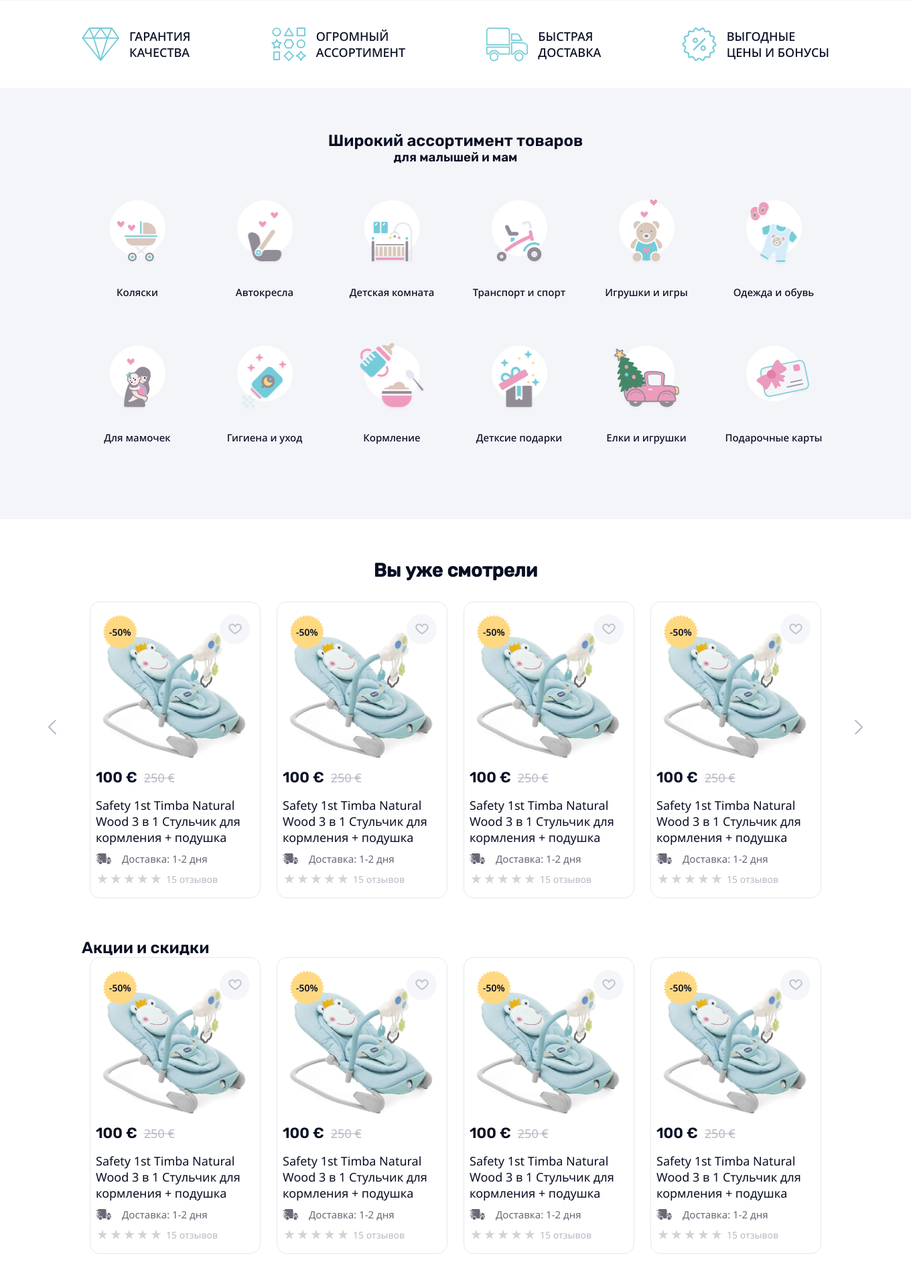
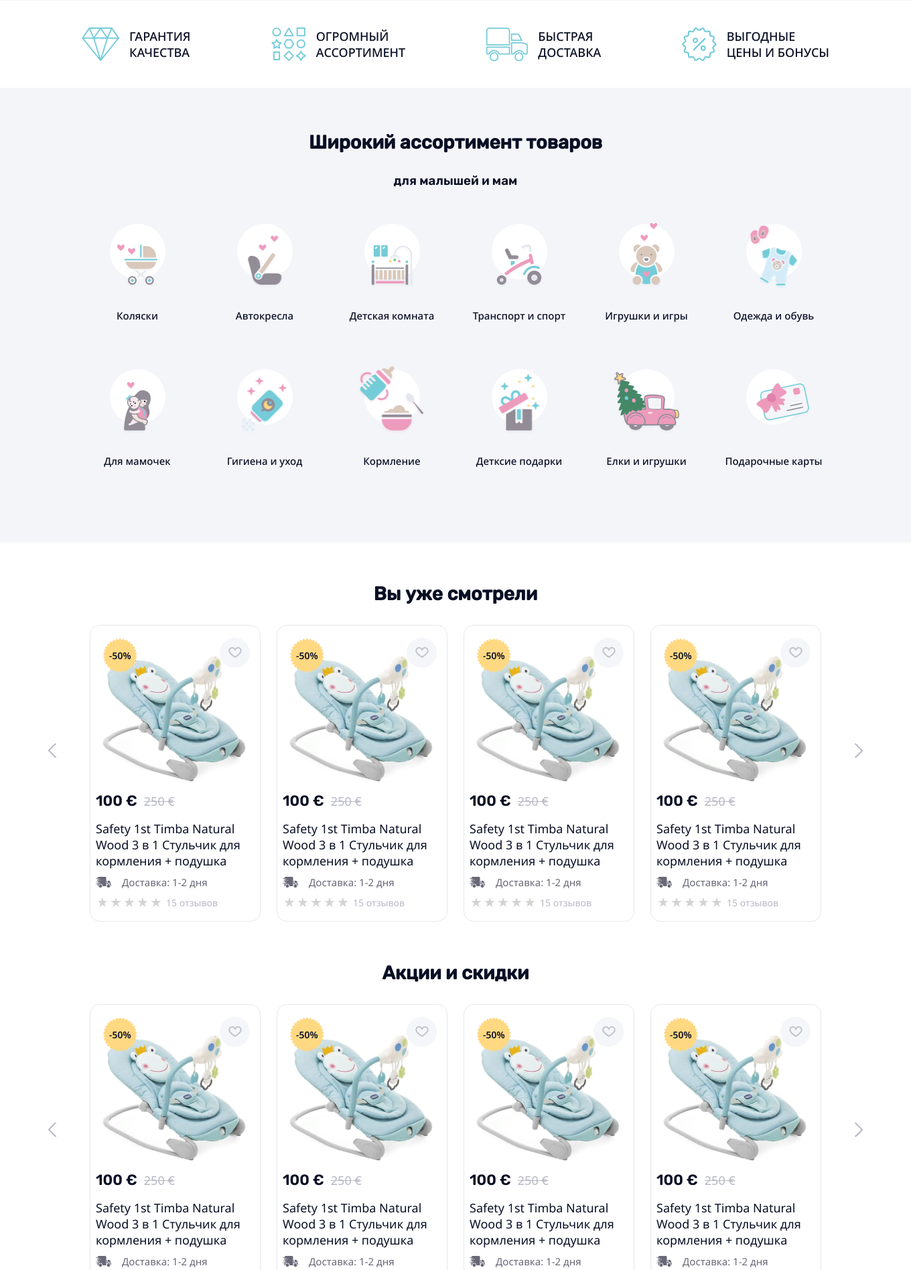
Before and after one commit to Nekiyorik/Bernu-Veikals, a PHP site: page / in a window 1360 px wide; the page is wider, and only the part inside the window is pictured. Shown: the part 812-2708 px from the top of that part at 67% size. Before the commit the page ends 2684 px from the top of that part, so only its background shows below. Run offline with PHP 8.4, Linux system fonts and the light colour scheme.

Commit message:
Pending changes exported from your codespace

```diff
--- a/css/style.css
+++ b/css/style.css
@@ -65,6 +65,7 @@ a {
   width: 1116px;
   margin: 0 auto;
   height: inherit;
+  position: relative;
 }
 .blue {
   background: #74ccd8;
@@ -508,7 +509,7 @@ nav .wrapper {
 .watched .wrapper {
   position: relative;
 }
-.watched h2{
+h2{
   font-family: 'Rubik';
   font-style: normal;
   font-weight: 600;
--- a/index.html
+++ b/index.html
@@ -428,10 +428,10 @@
         <article class="watched">
             <div class="wrapper">
                 <h2>Вы уже смотрели</h2>
-                <div class="slider-arrow prev">
+                <div class="slider-arrow prev prev-watched">
                     <img src="img/svg/arrow-left-grey.svg" alt="#">
                 </div>
-                <div class="slider product-cardlist">
+                <div class="slider slider-watched product-cardlist">
                     <article class="product-card">
                         <div class="product-card__img">
                             <img src="img/product/image 3.png" alt="#" class="product-card__img-main">
@@ -703,7 +703,7 @@
                         </div>
                     </article>
                 </div>
-                <div class="slider-arrow next">
+                <div class="slider-arrow next next-watched">
                     <img src="img/svg/arrow-right-grey.svg" alt="#">
                 </div>
             </div>
@@ -711,10 +711,10 @@
         <article class="promotion">
             <div class="wrapper">
                 <h2>Акции и скидки</h2>
-                <div class="slider-arrow prev">
+                <div class="slider-arrow prev prev-promotion">
                     <img src="img/svg/arrow-left-grey.svg" alt="#">
                 </div>
-                <div class="slider product-cardlist">
+                <div class="slider slider-promotion product-cardlist">
                     <article class="product-card">
                         <div class="product-card__img">
                             <img src="img/product/image 3.png" alt="#" class="product-card__img-main">
@@ -986,7 +986,7 @@
                         </div>
                     </article>
                 </div>
-                <div class="slider-arrow next">
+                <div class="slider-arrow next next-promotion">
                     <img src="img/svg/arrow-right-grey.svg" alt="#">
                 </div>
             </div>
--- a/js/script.js
+++ b/js/script.js
@@ -10,14 +10,22 @@ $('document').ready(function(){
         $(this).toggleClass('pink')
         $(this).find('p').css('color', '#090F24')
     });
-    $('.slider').slick({
+    $('.slider-watched').slick({
         infinite: true,
         slidesToShow: 4,
         slidesToScroll: 1,
         arrow:true,
-        nextArrow: $('.next'),
-        prevArrow: $('.prev')
-      });
+        nextArrow: $('.next-watched'),
+        prevArrow: $('.prev-watched')
+    });
+    $('.slider-promotion').slick({
+        infinite: true,
+        slidesToShow: 4,
+        slidesToScroll: 1,
+        arrow:true,
+        nextArrow: $('.next-promotion'),
+        prevArrow: $('.prev-promotion')
+    });
 
     //рейтинговая система товаров
     $('.rating label').click(function(){
@@ -31,7 +39,8 @@ $('document').ready(function(){
             else{
                 ratingStarsArr[i].style.color="lightgrey";
             }
-        }})
+        }
+    })
     $('.rating label').hover(function(){
         var estimation=$(this).attr("estimation"); //хранит в себе оценку (можно и с сервера передать)
         var ratingStarsArr=$(this).parent().find("label");
@@ -42,7 +51,8 @@ $('document').ready(function(){
             else{
                 ratingStarsArr[i].style.color="lightgrey";
             }
-        }})
+        }
+    })
 
     //
 });
```
